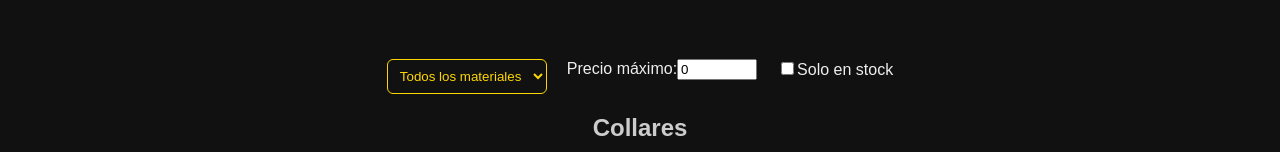
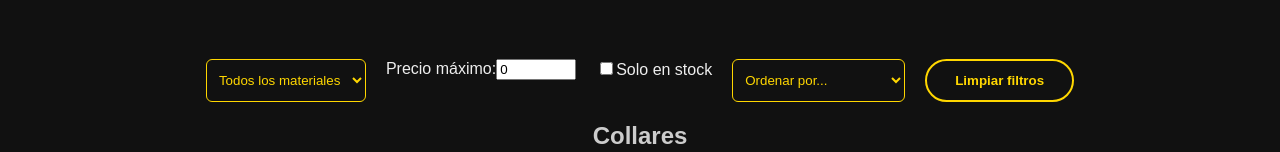
Before and after one commit to erickjhon00033-hue/elderly-client, a React (Vite) app: page / in a window 1280 px wide. Shown: the part 448-600 px from the top of the page. Built offline with nearby package versions, Linux system fonts and the light colour scheme.

Commit message:
listo xd

```diff
--- a/src/products.jsx
+++ b/src/products.jsx
@@ -8,10 +8,11 @@ function Products({ products, addToCart, toggleWishlist, wishlist, searchTerm })
   const [materialFilter, setMaterialFilter] = useState("");
   const [priceFilter, setPriceFilter] = useState(0);
   const [stockFilter, setStockFilter] = useState(false);
+  const [sortOption, setSortOption] = useState("");
 
   // Función de filtrado
-  const applyFilters = (list) =>
-    list
+  const applyFilters = (list) => {
+    let filtered = list
       .filter((p) =>
         searchTerm
           ? p.name.toLowerCase().includes(searchTerm.toLowerCase()) ||
@@ -23,6 +24,20 @@ function Products({ products, addToCart, toggleWishlist, wishlist, searchTerm })
       )
       .filter((p) => (priceFilter > 0 ? p.price <= priceFilter : true))
       .filter((p) => (stockFilter ? p.stock > 0 : true));
+
+    // Ordenar según opción seleccionada
+    if (sortOption === "priceAsc") {
+      filtered = [...filtered].sort((a, b) => a.price - b.price);
+    } else if (sortOption === "priceDesc") {
+      filtered = [...filtered].sort((a, b) => b.price - a.price);
+    } else if (sortOption === "bestseller") {
+      filtered = [...filtered].sort((a, b) => (b.bestseller ? 1 : -1));
+    } else if (sortOption === "newArrival") {
+      filtered = [...filtered].sort((a, b) => (b.newArrival ? 1 : -1));
+    }
+
+    return filtered;
+  };
 
   // Animación al añadir al carrito
   const handleAddToCart = (product, e) => {
@@ -167,6 +182,7 @@ function Products({ products, addToCart, toggleWishlist, wishlist, searchTerm })
           </datalist>
         </label>
 
+        {/* Checkbox stock */}
         <label>
           <input
             type="checkbox"
@@ -175,6 +191,27 @@ function Products({ products, addToCart, toggleWishlist, wishlist, searchTerm })
           />
           Solo en stock
         </label>
+
+        {/* Ordenar productos */}
+        <select onChange={(e) => setSortOption(e.target.value)}>
+          <option value="">Ordenar por...</option>
+          <option value="priceAsc">Precio: menor a mayor</option>
+          <option value="priceDesc">Precio: mayor a menor</option>
+          <option value="bestseller">Más vendidos</option>
+          <option value="newArrival">Novedades</option>
+        </select>
+
+        {/* Botón limpiar filtros */}
+        <button
+          onClick={() => {
+            setMaterialFilter("");
+            setPriceFilter(0);
+            setStockFilter(false);
+            setSortOption("");
+          }}
+        >
+          Limpiar filtros
+        </button>
       </div>
 
       {/* Mostrar productos */}
```
